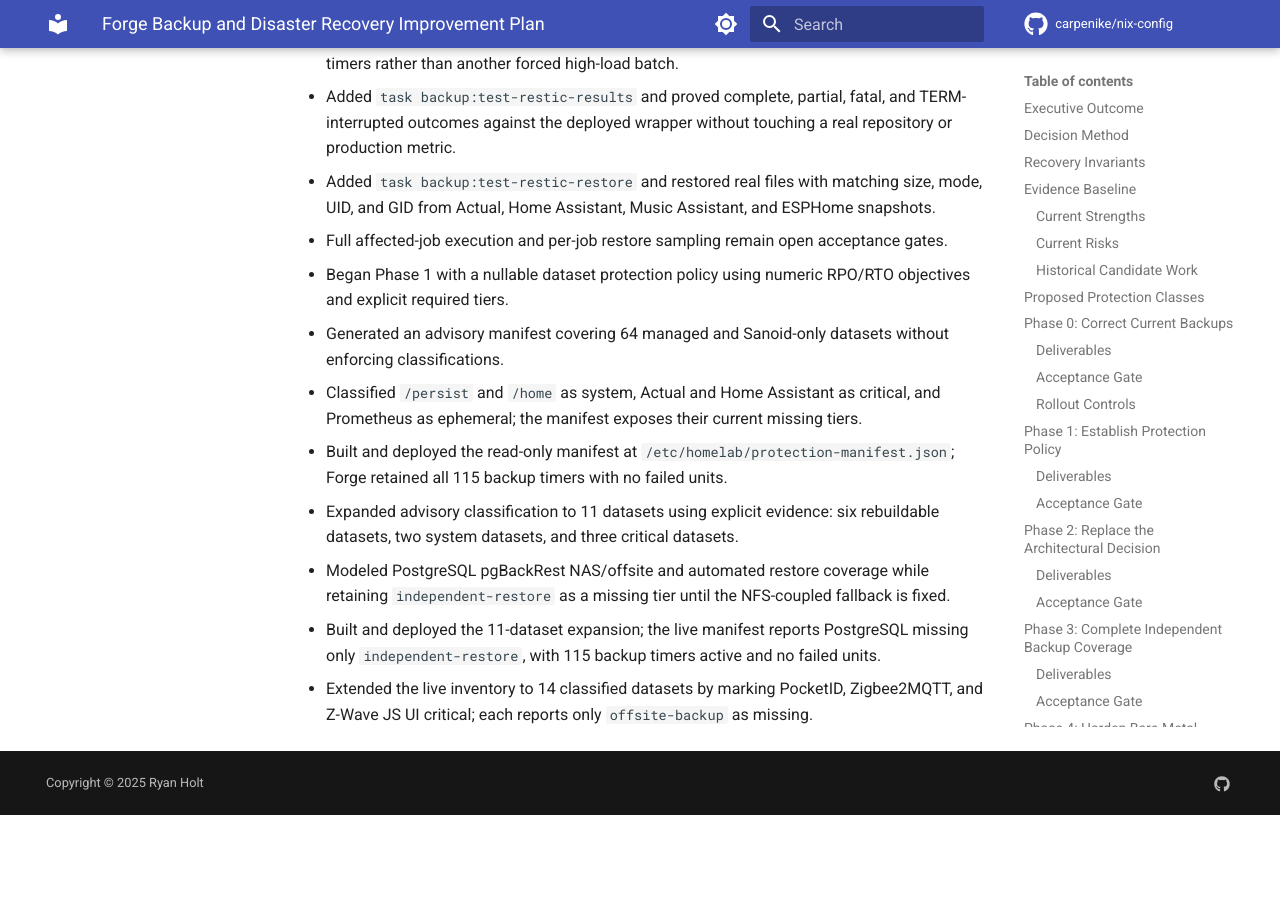
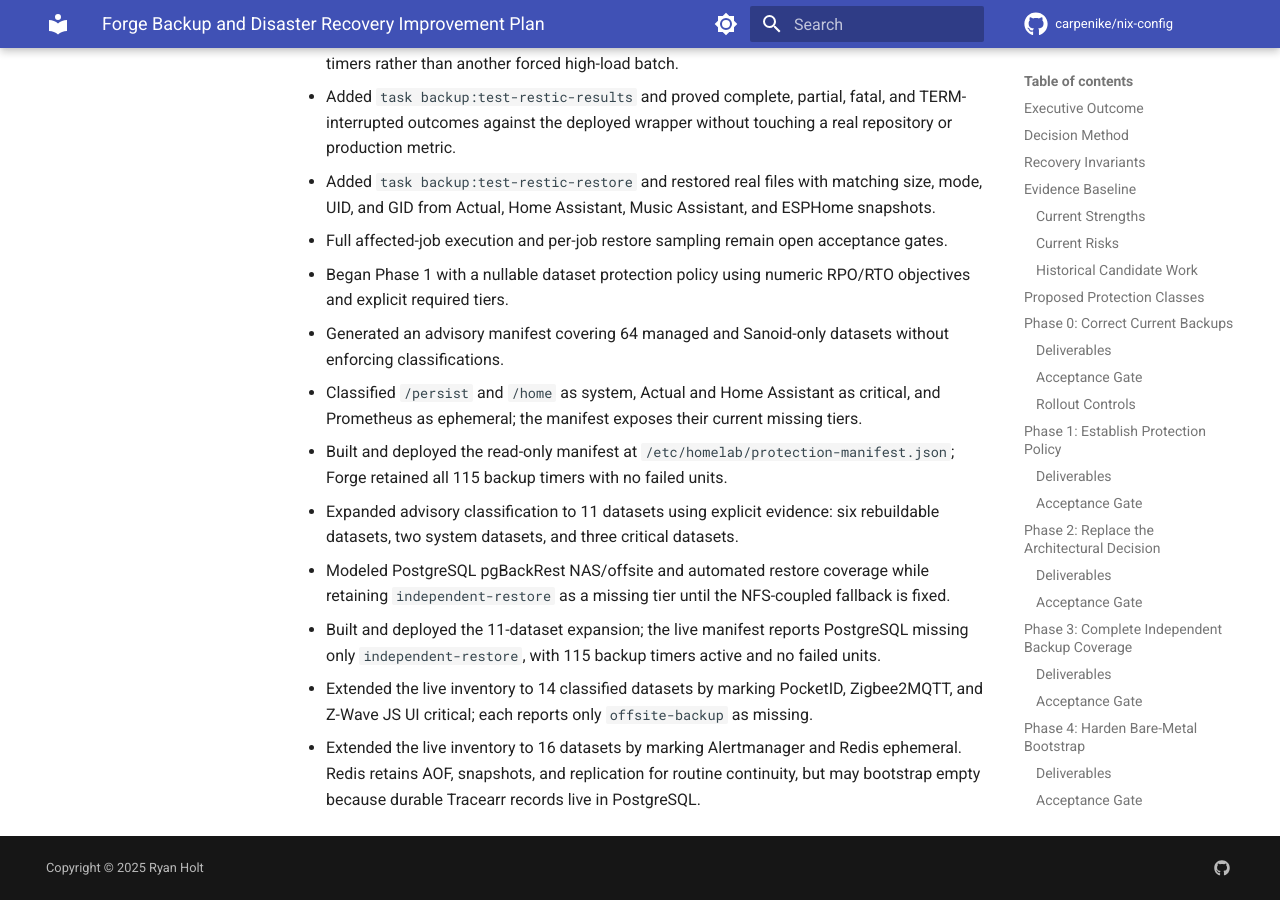
Before and after one commit to carpenike/nix-config, an MkDocs documentation site: the page built from docs/analysis/forge-backup-recovery-improvement-plan.md, in a window 1280 px wide and 900 px high, scrolled down 12877 px. Built offline with MkDocs 1.6.1 and Material for MkDocs 9.7.7, drawn with Linux system fonts in a browser that asks for light colours; comment, search, counter and statistics services are not loaded; before the commit the page ends 13692 px from its top, so only the background shows below that.

Commit message:
feat(backup): classify transient service state

```diff
--- a/docs/analysis/forge-backup-recovery-improvement-plan.md
+++ b/docs/analysis/forge-backup-recovery-improvement-plan.md
@@ -394,3 +394,4 @@ The improvement program is complete only when all of the following are demonstra
 - Modeled PostgreSQL pgBackRest NAS/offsite and automated restore coverage while retaining `independent-restore` as a missing tier until the NFS-coupled fallback is fixed.
 - Built and deployed the 11-dataset expansion; the live manifest reports PostgreSQL missing only `independent-restore`, with 115 backup timers active and no failed units.
 - Extended the live inventory to 14 classified datasets by marking PocketID, Zigbee2MQTT, and Z-Wave JS UI critical; each reports only `offsite-backup` as missing.
+- Extended the live inventory to 16 datasets by marking Alertmanager and Redis ephemeral. Redis retains AOF, snapshots, and replication for routine continuity, but may bootstrap empty because durable Tracearr records live in PostgreSQL.
```
Also changed, not shown: 3 other files.
